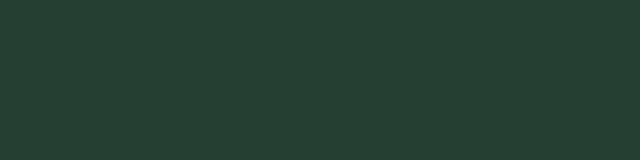
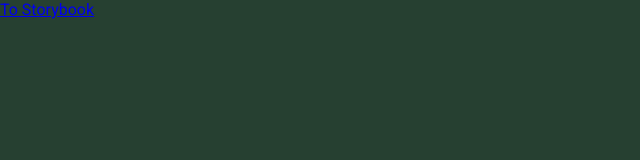
Before and after one commit to Frenzy265/recycle, a React (Create React App) app in the folder client/: page / in a window 1280 px wide. Shown: the top 160 px of the page, without its empty margins (0-640 px from the left). Built offline with nearby package versions, Linux system fonts and the light colour scheme.

Commit message:
Remove unused logo and add link to storybook

```diff
--- a/client/src/App.js
+++ b/client/src/App.js
@@ -1,10 +1,10 @@
-import logo from "./logo.svg";
 import GlobalStyle from "./globalstyle";
 
 function App() {
   return (
     <>
       <GlobalStyle />
+      <a href="/storybook">To Storybook</a>
     </>
   );
 }
```
Also changed, not shown: client/src/logo.svg (deleted).
